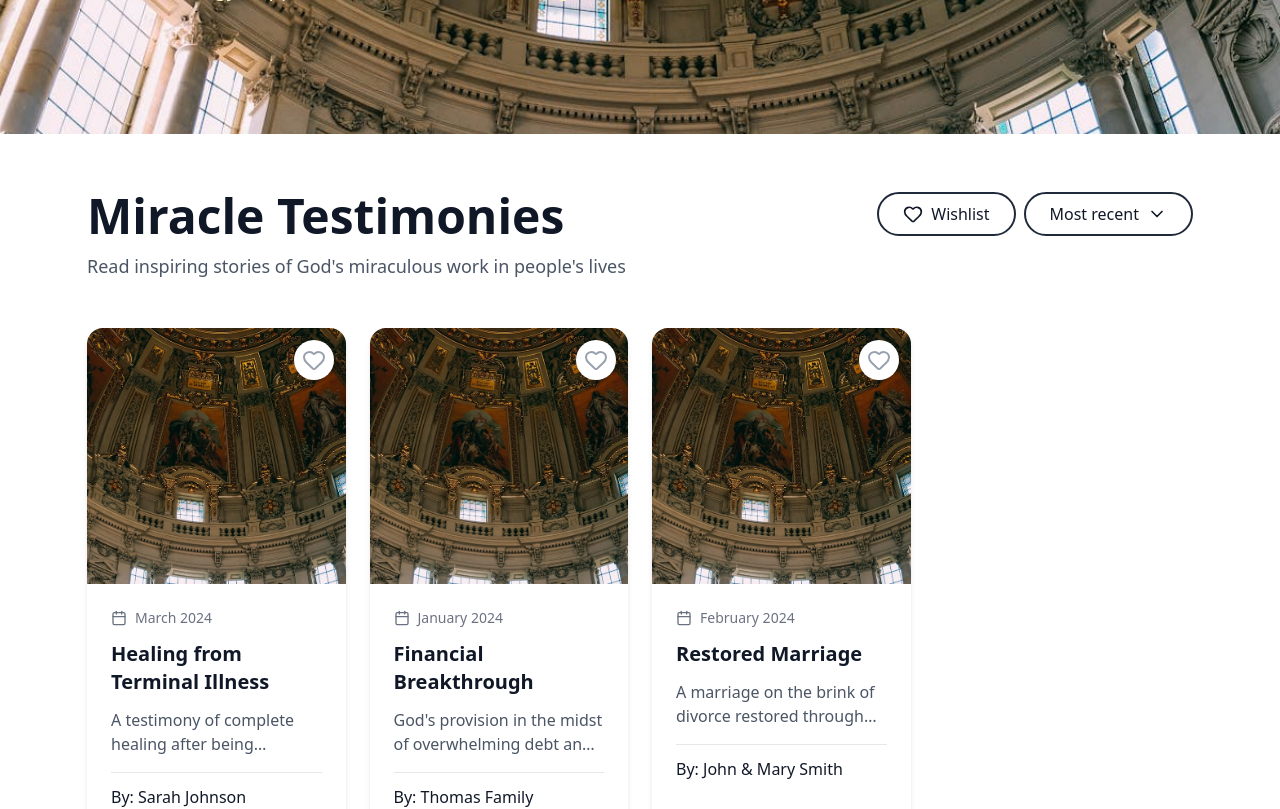
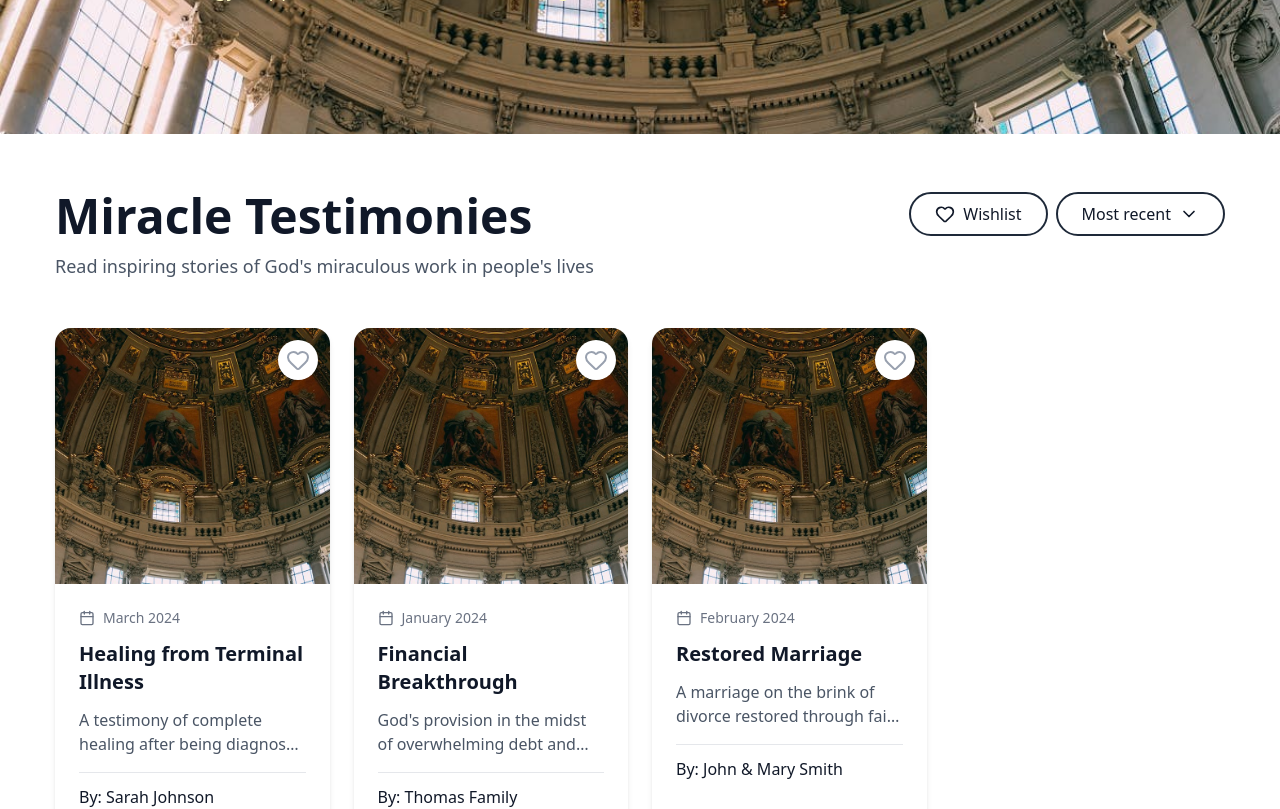
Before and after one commit to saoirseitsolution/Holygate-User, a Next.js app: page /miracles in a window 1280 px wide. Shown: the part 460-1269 px from the top of the page. Built offline with nearby package versions, Linux system fonts and the light colour scheme.

Commit message:
used container in miracle listing section in miracles page

```diff
--- a/app/miracles/_components/MiracleListing.tsx
+++ b/app/miracles/_components/MiracleListing.tsx
@@ -95,7 +95,7 @@ export default function MiracleListing() {
   }
 
   return (
-    <section className="w-full py-12 px-4 sm:px-6 lg:px-8 bg-white">
+    <section className="w-full py-12 bg-white">
       <div className="container mx-auto">
         <div className="md:flex md:justify-between">
 
```
